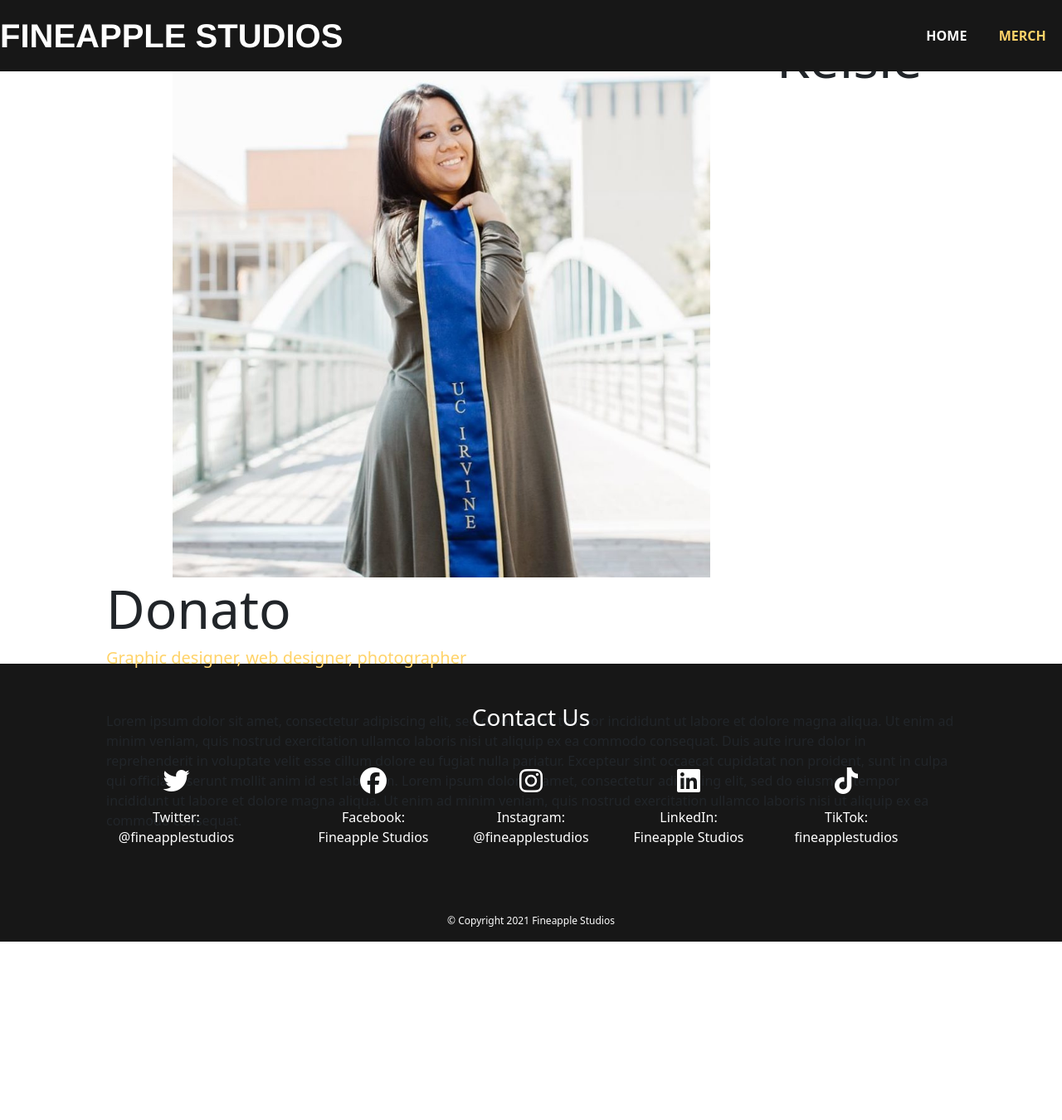
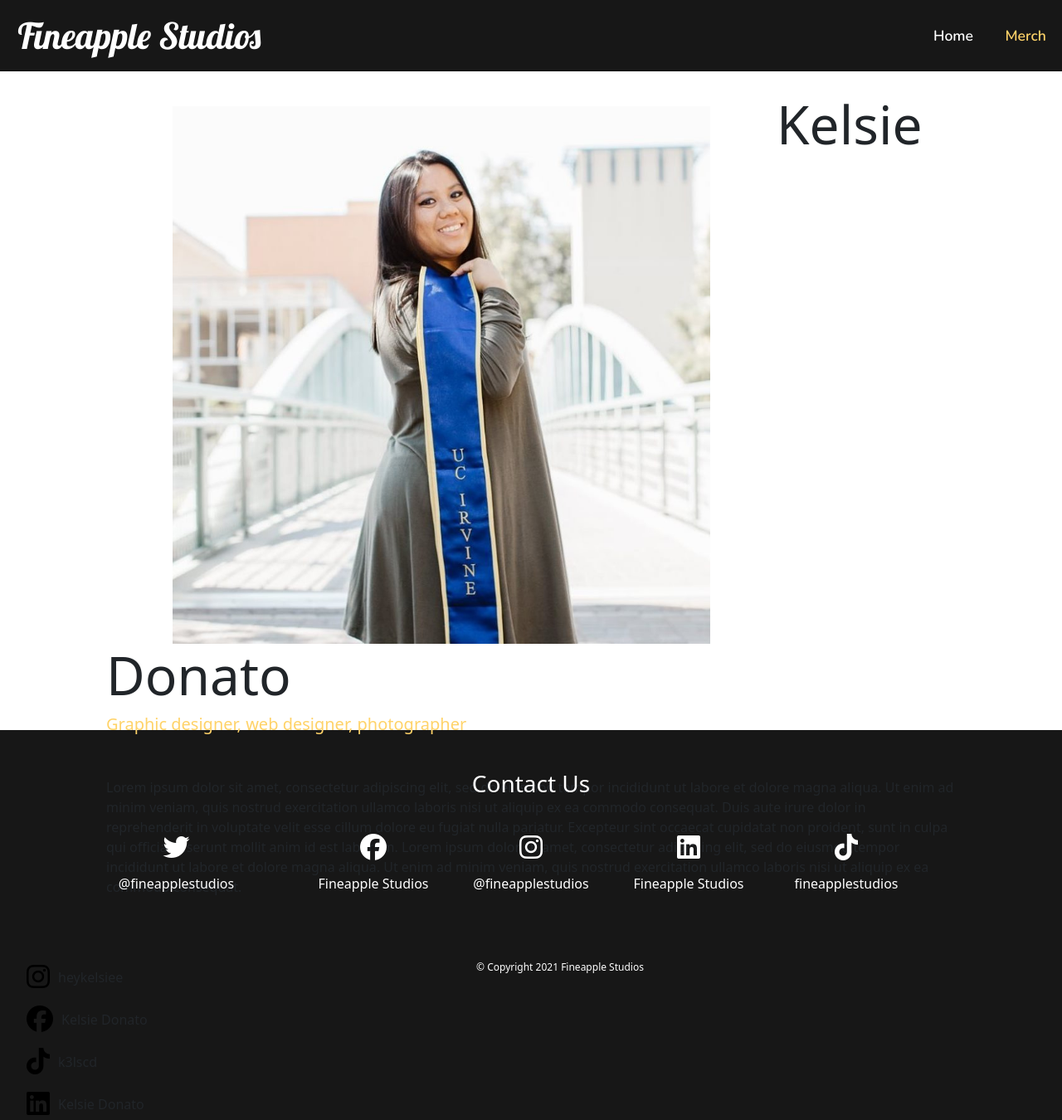
Before and after one commit to TimBingtan/fineapple-studios, a Node server app: page /founder-profile/Kelsie in a window 1280 px wide. Shown: the whole page at 83% size. Before the commit the page ends 1135 px from the top, so only its background shows below. Run offline with Node 20, Linux system fonts and the light colour scheme; some libraries are stand-ins or nearby versions.

Commit message:
Compelete code refactor with server and EJS. Added social media info for members.

```diff
--- a/app.js
+++ b/app.js
@@ -16,8 +16,13 @@ const founder_0 = {
   lastName: "Martinez",
   roleDescription: "Set director, video editor, digital artist, dancer, and musician",
   imageIcon:  "116052386_3438730462839038_4068439202214887892_n.png",
-  imageMain: "116052386_3438730462839038_4068439202214887892_n.jpg"
-
+  imageMain: "116052386_3438730462839038_4068439202214887892_n.jpg",
+  socials: {
+    "instagram": ["gumeeber", "https://www.instagram.com/gumeeber/"],
+    "facebook": ["Abby Martinez", "https://www.facebook.com/abby.martinez.777"],
+    "tiktok": ["gumeeber", "https://www.tiktok.com/@gumeeber?"],
+    "linkedin": ["Abby Martinez", "https://www.linkedin.com/in/abzmtz/"]
+  }
 }
 
 const founder_1 = {
@@ -25,7 +30,13 @@ const founder_1 = {
   lastName: "Donato",
   roleDescription: "Graphic designer, web designer, photographer",
   imageIcon: "60827481_2344900788887102_4550298188304613376_n.png",
-  imageMain: "60827481_2344900788887102_4550298188304613376_n.jpg"
+  imageMain: "60827481_2344900788887102_4550298188304613376_n.jpg",
+  socials: {
+    "instagram": ["heykelsiee", "https://www.instagram.com/heykelsiee/"],
+    "facebook": ["Kelsie Donato", "https://www.facebook.com/kelsie.donato"],
+    "tiktok": ["k3lscd", "https://www.tiktok.com/@k3lscd?"],
+    "linkedin": ["Kelsie Donato", "https://www.linkedin.com/in/kelsie-donato-40688613a/"]
+  }
 }
 
 const founder_2 = {
@@ -33,7 +44,12 @@ const founder_2 = {
   lastName: "Bingtan",
   roleDescription: "Videographer, web designer",
   imageIcon:  "68739003_2944615905555588_7125668434204950528_o.png",
-  imageMain: "68739003_2944615905555588_7125668434204950528_o.jpg"
+  imageMain: "68739003_2944615905555588_7125668434204950528_o.jpg",
+  socials: {
+    "instagram": ["lifeoftimmybing", "https://www.instagram.com/lifeoftimmybing/"],
+    "facebook": ["Tim Bingtan", "https://www.facebook.com/tim.bingtan/"],
+    "linkedin": ["Tim Bingtan", "https://www.linkedin.com/in/tim-bingtan/"]
+  }
 }
 
 const artist_0 = {
@@ -41,11 +57,29 @@ const artist_0 = {
   lastName: "Suwa",
   roleDescription: "Dancer",
   imageIcon:  "159288604_3877491042314005_7517169641318779166_o.png",
-  imageMain: "159288604_3877491042314005_7517169641318779166_o.jpg"
+  imageMain: "159288604_3877491042314005_7517169641318779166_o.jpg",
+  socials: {
+    "instagram": ["sonder_christ8", "https://www.instagram.com/sonder_christ8/"],
+    "facebook": ["Jaime Yuriko Suwa", "https://www.facebook.com/yssuwa"],
+    "linkedin": ["Jaime Suwa", "https://www.linkedin.com/in/jaime-suwa-309016184/"]
+  }
+}
+
+const artist_1 = {
+  firstName: "Joshua",
+  lastName: "Zhao",
+  roleDescription: "Singer, guitarist, violinist",
+  imageIcon: "242505711_1534689196865619_866985532585228616_n.png",
+  imageMain: "242505711_1534689196865619_866985532585228616_n.jpg",
+  socials: {
+    "instagram": ["joshc_zhao", "https://www.instagram.com/joshc_zhao/"],
+    "facebook": ["Joshua Zhao", "https://www.facebook.com/joshua.zhao.319"],
+    "linkedin": ["Joshua Zhao", "https://www.linkedin.com/in/zhaojc/"]
+  }
 }
 
 let founders = [founder_0, founder_1, founder_2];
-let artists = [artist_0];
+let artists = [artist_0, artist_1];
 
 app.get("/", function(req,res){
   const homePageType = true;
--- a/public/css/styles.css
+++ b/public/css/styles.css
@@ -4,10 +4,9 @@ body {
 
 
 .title {
-  font-family: "Helvetica";
-  font-weight: bold;
-  font-size: 2.5rem;
-  /* line-height: 0.75 */
+  font-family: 'Lobster', cursive;
+  font-size: 2.7rem;
+  padding-left: 0.5em;
 }
 
 
@@ -16,24 +15,31 @@ body {
 }
 
 .navbar {
-  position: fixed;
   background-color: #171717;
+  line-height: 1.4;
 }
 
 .nav-item {
   padding: 0 0.7rem;
   font-weight: bold;
-  font-style: normal;
+  font-family: "Nunito", "sans-serif";
+  font-size: 1.1rem;
 }
 
 /* Try to do an underline on hover and fix hover color. LATER*/
-
+.title:hover, .nav-link:hover{
+  color: #ffffff;
+}
 
 .title, .nav-link {
   color: #ffffff;
 }
 
 .switch-pg-link {
+  color: #ffd369;
+}
+
+.switch-pg-link:hover {
   color: #ffd369;
 }
 
@@ -48,7 +54,7 @@ body {
   text-align: center;
   color: #ffffff;
   font-family: "Nunito", "sans-serif";
-  padding: 2rem 0 40rem;
+  padding: 2rem 0 10rem;
 }
 
 .mission-heading {
@@ -96,6 +102,17 @@ body {
   color: inherit;
 }
 
+.social-list {
+  list-style-type: none;
+  line-height: 2.2rem;
+}
+
+.profile-contact-icon {
+  float: left;
+  padding-right: 10px;
+  color: #000000;
+}
+
 
 .contact-container {
   color: #ffffff;
@@ -134,7 +151,7 @@ body {
 
 .bio-content {
   width: 80%;
-  margin: 0 auto;
+  margin: 80px auto;
   text-align: left;
 }
 
--- a/views/home.ejs
+++ b/views/home.ejs
@@ -31,14 +31,14 @@
 
 <section id="about-us">
   <div class="about">
-    <h1 class="mission-heading">OUR MISSION</h1>
-    <p class="description">Respect all, fear none. Lol jk. Idk guys, help me come up with some sort of statement.</p>
+    <h1 class="mission-heading">Our Mission</h1>
+    <p class="description">To make art that will blow ya mind.</p>
   </div>
 </section>
 
 <section id="who-we-are">
   <div class="container-fluid members">
-    <h1 class="members-heading">OUR MEMBERS</h1>
+    <h1 class="members-heading">Our Members</h1>
     <h2 class="members-subheading">Meet the founders</h2>
 
     <div class="row member-row"> <!-- Address how this can be scaled -->
--- a/views/partials/footer.ejs
+++ b/views/partials/footer.ejs
@@ -4,33 +4,23 @@
       <div class="contact-row row">
         <div class="col-lg-3">
           <a href="https://twitter.com/"><i class="fab fa-twitter fa-2x contact-icon"></i></a>
-          <p>Twitter:
-           <br>@fineapplestudios
-         </p>
+          <p>@fineapplestudios</p>
         </div>
         <div class="col-lg-2">
           <a href="https://www.facebook.com/"><i class="fab fa-facebook fa-2x contact-icon"></i></a>
-          <p>Facebook:
-           <br>Fineapple Studios
-          </p>
+          <p>Fineapple Studios</p>
         </div>
         <div class="col-lg-2">
           <a href="https://www.instagram.com/"><i class="fab fa-instagram fa-2x contact-icon"></i></a>
-          <p>Instagram:
-            <br>@fineapplestudios
-          </p>
+          <p>@fineapplestudios</p>
         </div>
         <div class="col-lg-2">
           <a href="https://www.linkedin.com/"><i class="fab fa-linkedin fa-2x contact-icon"></i></a>
-          <p>LinkedIn:
-            <br>Fineapple Studios
-          </p>
+          <p>Fineapple Studios</p>
         </div>
         <div class="col-lg-2">
           <a href="https://www.tiktok.com/en"><i class="fab fa-tiktok fa-2x contact-icon"></i></a>
-          <p>TikTok:
-            <br>fineapplestudios
-          </p>
+          <p>fineapplestudios</p>
         </div>
       </div>
   </div>
--- a/views/partials/header.ejs
+++ b/views/partials/header.ejs
@@ -14,9 +14,14 @@
     <!-- Google Fonts -->
     <link rel="preconnect" href="https://fonts.gstatic.com">
     <link href="https://fonts.googleapis.com/css2?family=Nunito:wght@200;400;600&family=PT+Sans+Narrow:wght@400;700&display=swap" rel="stylesheet">
+    <link href="https://fonts.googleapis.com/css2?family=Lobster&display=swap" rel="stylesheet">
 
     <!-- CSS Stylesheet -->
-    <link href="css/styles.css" rel="stylesheet">
+    <% if (typeof memberProfile !== 'undefined') { %>
+      <link href="../css/styles.css" rel="stylesheet">
+    <% } else { %>
+      <link href="/css/styles.css" rel="stylesheet">
+    <% } %>
 
   </head>
   <body>
@@ -24,25 +29,25 @@
   <section id="home-top">
     <div class="container-fluid">
       <nav class="navbar navbar-expand-lg fixed-top">
-        <a href="/" class="navbar-brand title">FINEAPPLE STUDIOS</a>
+        <a href="/" class="navbar-brand title">Fineapple Studios</a>
         <button class="navbar-toggler" type="button" data-bs-toggle="collapse" data-bs-target="#navbarSupportedContent" aria-controls="navbarSupportedContent" aria-expanded="false" aria-label="Toggle navigation">
           <span class="navbar-toggle-icon"></span>
         </button>
         <div class="collapse navbar-collapse justify-content-end" id="navbarSupportedContent">
           <ul class="navbar-nav ml-auto">
             <li class="nav-item">
-              <a href="/" class="nav-link" href="">HOME</a>
+              <a href="/" class="nav-link" href="">Home</a>
             </li>
             <% if (homePageType) { %>
             <li class="nav-item">
-              <a href="#about-us" class="nav-link" href="">ABOUT</a>
+              <a href="#about-us" class="nav-link" href="">About</a>
             </li>
             <li class="nav-item">
-              <a href="#who-we-are" class="nav-link" href="">WHO WE ARE</a>
+              <a href="#who-we-are" class="nav-link" href="">Who We Are</a>
             </li>
             <% } %>
             <li class="nav-item">
-              <a href="/shop" class="nav-link switch-pg-link">MERCH</a>
+              <a href="/shop" class="nav-link switch-pg-link">Merch</a>
             </li>
           </ul>
         </div>
--- a/views/profile.ejs
+++ b/views/profile.ejs
@@ -1,7 +1,7 @@
 <%- include("partials/header"); -%>
 <div class="bio">
   <div class="bio-content">
-    <img class="bio-image" src="Photos/<%= memberProfile.imageMain %>" alt="...">
+    <img class="bio-image" src="../Photos/<%= memberProfile.imageMain %>" alt="...">
     <h1 class="title-name"><%= memberProfile.firstName %> <%= memberProfile.lastName %></h1>
     <h5 class="bio-roles"><%= memberProfile.roleDescription %></h5>
     <p class="bio-description">Lorem ipsum dolor sit amet, consectetur adipiscing elit, sed do eiusmod tempor incididunt ut labore et dolore magna aliqua.
@@ -12,5 +12,16 @@
       nisi ut aliquip ex ea commodo consequat.
     </p>
   </div>
+  <div class="bio-socials">
+    <ul class="social-list">
+      <% for (const soc in memberProfile.socials){ %>
+      <% console.log(memberProfile.socials[soc]) %>
+        <li>
+          <a href="<%= memberProfile.socials[soc][1] %>"><i class="fab fa-<%=soc%> fa-2x profile-contact-icon"></i></a>
+          <p><%= memberProfile.socials[soc][0] %></p>
+        </li>
+      <% } %>
+    </ul>
+  </div>
 </div>
 <%- include("partials/footer"); -%>
```
Also changed, not shown: public/Photos/242505711_1534689196865619_866985532585228616_n.jpg (added), public/Photos/242505711_1534689196865619_866985532585228616_n.png (added).
